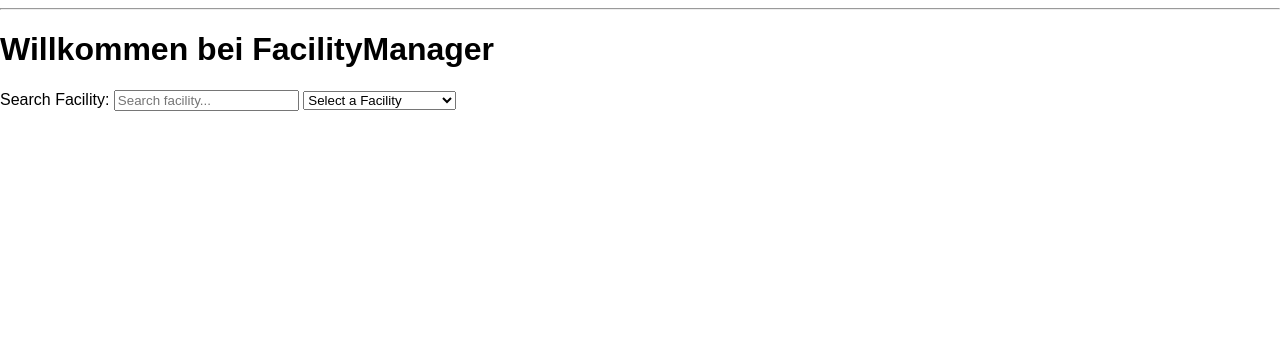
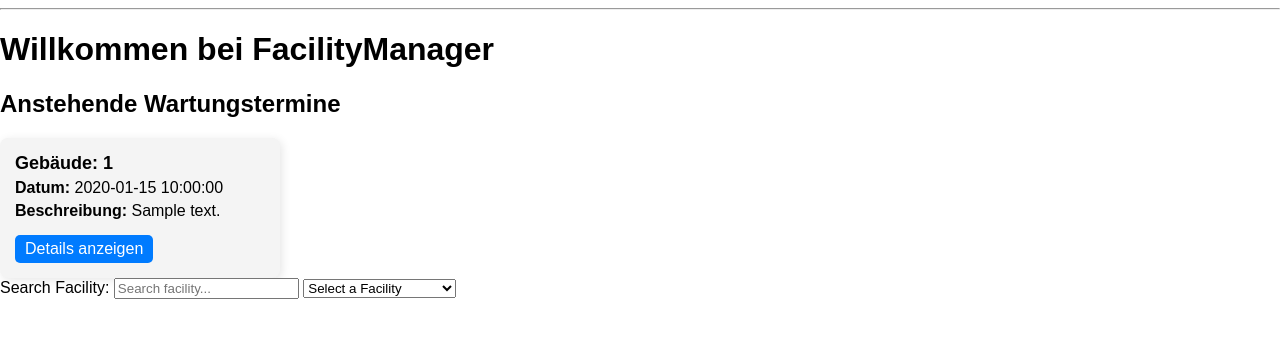
Before and after one commit to twiustudies/facilitymanager, a Flask app: template templates/index.html in a window 1280 px wide. Shown: the part 39-377 px from the top of the page. Run offline with Flask 3, Linux system fonts and the light colour scheme; the template is opened without the code that fills it: most values are stand-ins (such as "Sample title", 1, 10 or a date in 2020).

Commit message:
changes for FM-US-6

```diff
--- a/templates/index.html
+++ b/templates/index.html
@@ -2,6 +2,19 @@
 
 {% block content %}
 <h1>Willkommen bei FacilityManager</h1>
+
+<!-- Wartungstermine als Karten anzeigen -->
+<h2>Anstehende Wartungstermine</h2>
+<div class="maintenance-container">
+    {% for plan in upcoming_maintenance %}
+    <div class="maintenance-card {% if plan.overdue %}overdue{% elif plan.upcoming %}upcoming{% endif %}">
+        <h3>Gebäude: {{ plan.building_id }}</h3>
+        <p><strong>Datum:</strong> {{ plan.date }}</p>
+        <p><strong>Beschreibung:</strong> {{ plan.description }}</p>
+        <a href="{{ url_for('maintenance.edit_maintenance', plan_id=plan.id) }}" class="details-btn">Details anzeigen</a>
+    </div>
+    {% endfor %}
+</div>
 
 <!-- Facility Selection -->
 <label for="facilitySearch">Search Facility:</label>
@@ -39,7 +52,56 @@ document.addEventListener("DOMContentLoaded", function() {
         }
     });
 });
-
 </script>
 
+<style>
+    .maintenance-container {
+        display: flex;
+        flex-wrap: wrap;
+        gap: 20px;
+        margin-top: 20px;
+    }
+
+    .maintenance-card {
+        background: #f4f4f4;
+        padding: 15px;
+        border-radius: 8px;
+        box-shadow: 2px 2px 10px rgba(0, 0, 0, 0.1);
+        width: 250px;
+    }
+
+    .maintenance-card h3 {
+        margin: 0;
+        font-size: 18px;
+    }
+
+    .maintenance-card p {
+        margin: 5px 0;
+    }
+
+    .maintenance-card.overdue {
+        background: #ffcccc;
+        border-left: 5px solid #cc0000;
+    }
+
+    .maintenance-card.upcoming {
+        background: #ffffcc;
+        border-left: 5px solid #cc9900;
+    }
+
+    .details-btn {
+        display: inline-block;
+        margin-top: 10px;
+        padding: 5px 10px;
+        background: #007bff;
+        color: white;
+        text-decoration: none;
+        border-radius: 5px;
+    }
+
+    .details-btn:hover {
+        background: #0056b3;
+    }
+</style>
+
 {% endblock %}
```
Also changed, not shown: routes/dashboard.py (added, +26 -0 lines).
